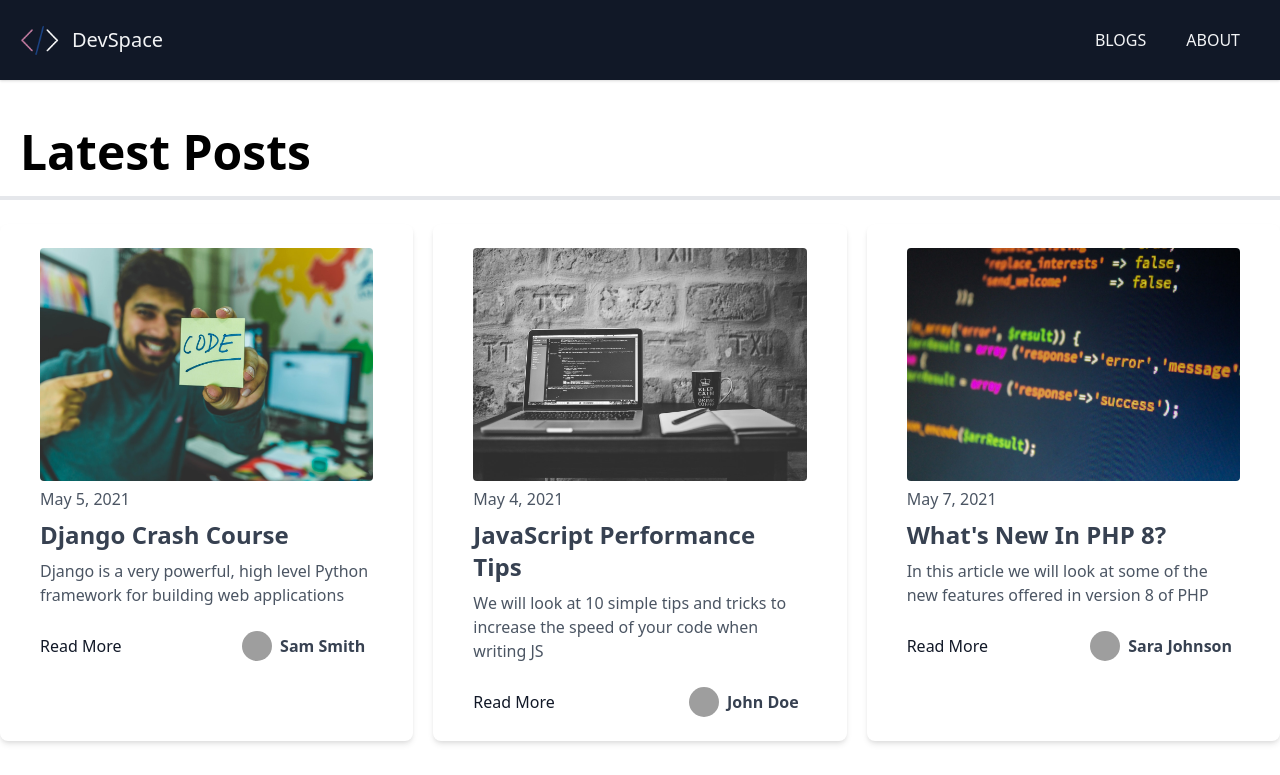
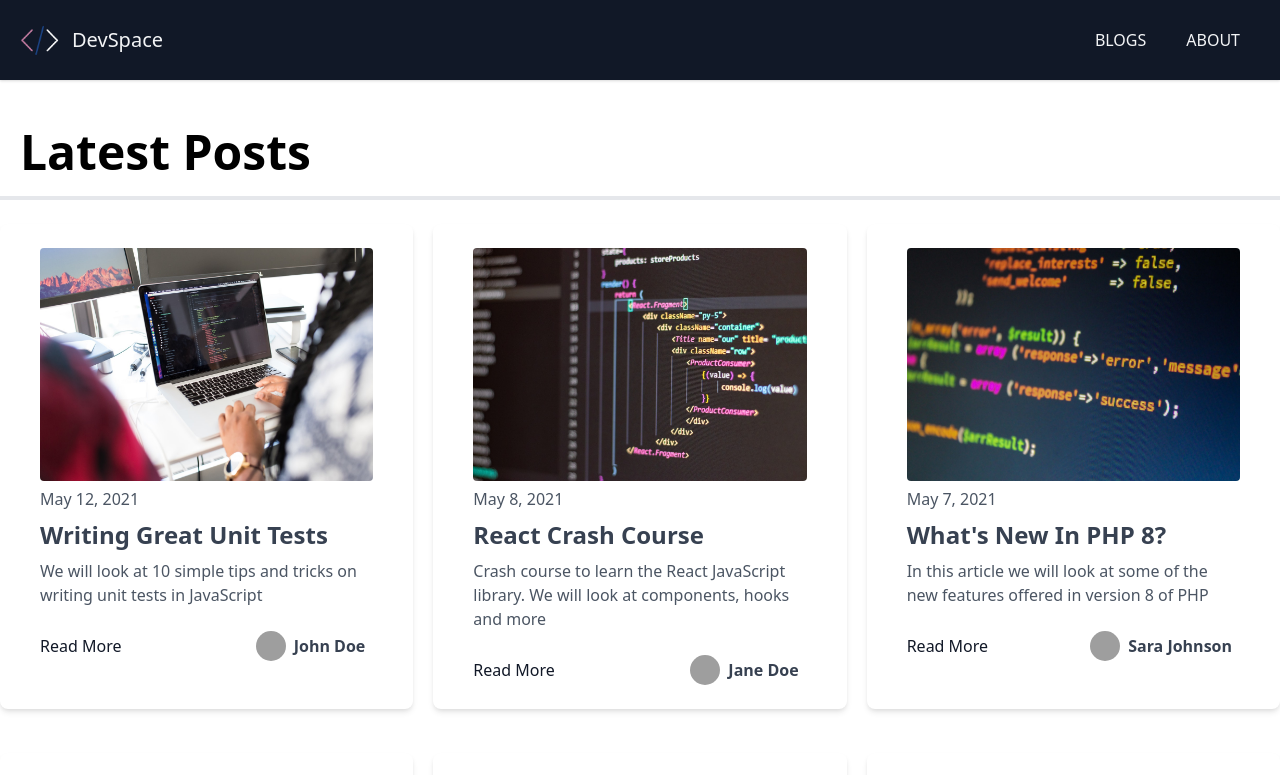
Before and after one commit to VisheshSingh/dev-space-nextjs, a Next.js app: page / in a window 1280 px wide. Shown: the top 775 px of the page. Built offline with nearby package versions, Linux system fonts and the light colour scheme; grey boxes are pictures that could not be loaded.

Commit message:
Sort by date

```diff
--- a/pages/index.js
+++ b/pages/index.js
@@ -4,8 +4,10 @@
 import Link from 'next/link';
 import Layout from '../components/Layout';
 import Post from '../components/Post';
+import { sortByDate } from '../utils';
 
 export default function HomePage({ posts }) {
+  console.log(posts);
   return (
     <Layout>
       <h1 className='text-5xl border-b-4 p-5 font-bold'>Latest Posts</h1>
@@ -40,7 +42,7 @@
 
   return {
     props: {
-      posts: posts.slice(0, 6),
+      posts: posts.sort(sortByDate).slice(0, 6),
     },
   };
 };
--- /dev/null
+++ b/utils/index.js
@@ -0,0 +1,3 @@
+export const sortByDate = (a, b) => {
+  return new Date(b.frontmatter.date) - new Date(a.frontmatter.date);
+};
```
